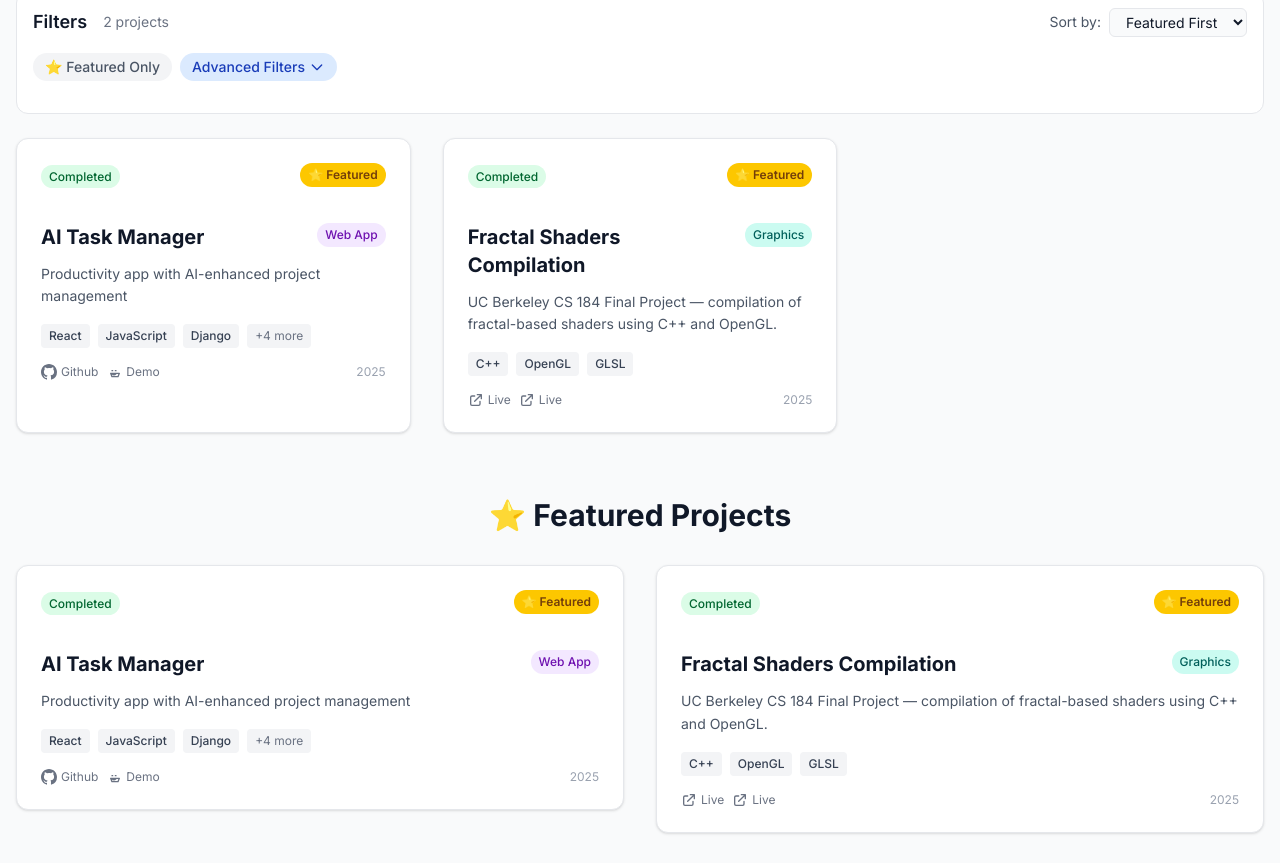
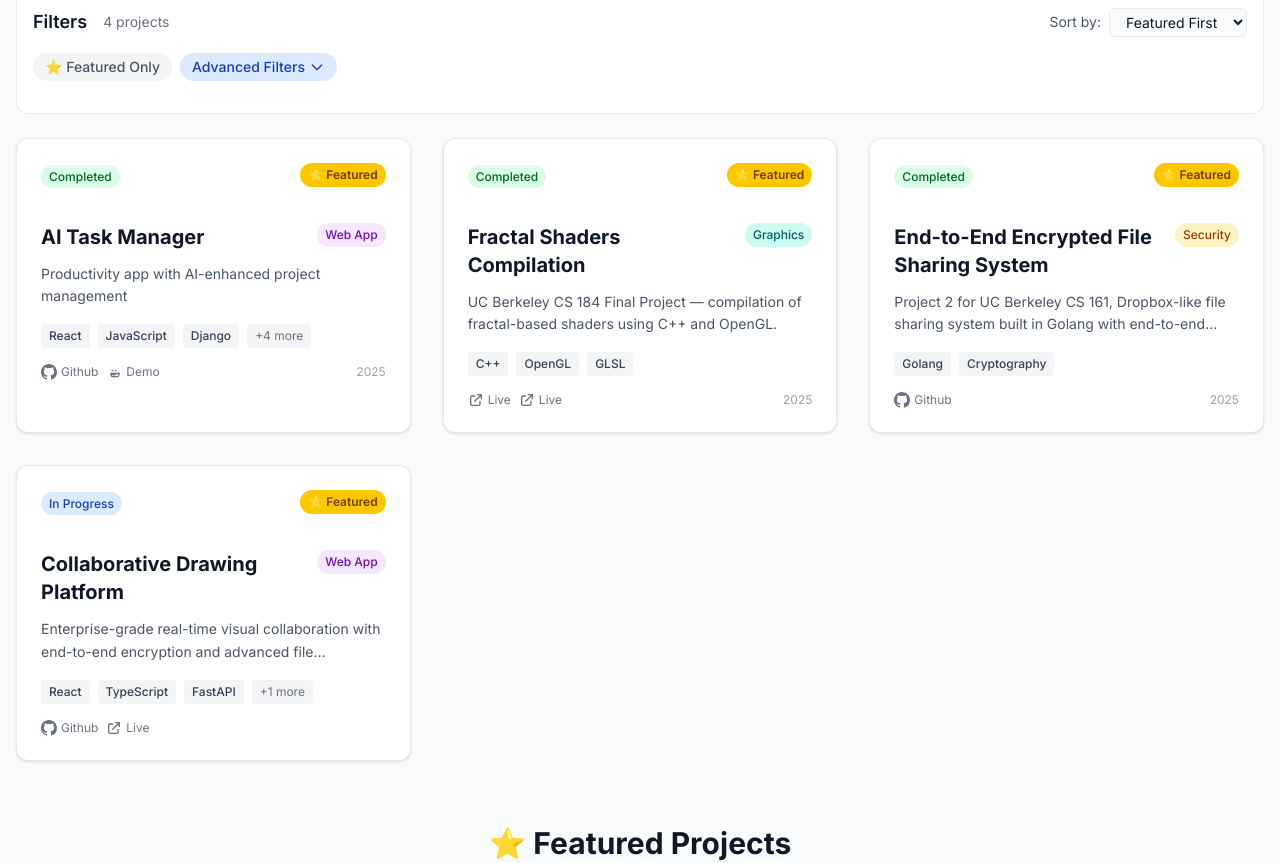
Before and after one commit to NicoV7/my-portfolio, a Next.js app: page /projects in a window 1280 px wide. Shown: the part 333-1196 px from the top of the page. Built offline with nearby package versions, Linux system fonts and the light colour scheme.

Commit message:
Updated Projects

```diff
--- a/src/app/components/ProjectCard.tsx
+++ b/src/app/components/ProjectCard.tsx
@@ -25,6 +25,7 @@ const categoryColors = {
   'tool': 'bg-orange-100 text-orange-800 dark:bg-orange-900 dark:text-orange-200 night:bg-orange-800 night:text-orange-100',
   'game': 'bg-red-100 text-red-800 dark:bg-red-900 dark:text-red-200 night:bg-red-800 night:text-red-100',
   'graphics': 'bg-teal-100 text-teal-800 dark:bg-teal-900 dark:text-teal-200 night:bg-teal-800 night:text-teal-100',
+  'security': 'bg-amber-100 text-amber-800 dark:bg-amber-900 dark:text-amber-200 night:bg-amber-800 night:text-amber-100',
   'other': 'bg-gray-100 text-gray-800 dark:bg-gray-900 dark:text-gray-200 night:bg-gray-700 night:text-gray-100'
 }
 
--- a/src/data/projects.ts
+++ b/src/data/projects.ts
@@ -137,7 +137,133 @@ export const projects: Project[] = [
     myRole: 'Developer / Product Manager',
     clientType: 'UC Berkeley',
     displayOrder: 2
-  }
+  },
+  {
+  id: '3',
+  slug: 'secure-file-sharing',
+  title: 'End-to-End Encrypted File Sharing System',
+  shortDescription: 'Project 2 for UC Berkeley CS 161, Dropbox-like file sharing system built in Golang with end-to-end encryption and secure access controls.',
+  fullDescription: `Developed a secure client-side file sharing system in Golang as part of a Computer Security course project.
+  The system applies cryptographic primitives to ensure confidentiality, integrity, and access control, such that the
+  server cannot view or tamper with user data. Users can authenticate, save files, load, overwrite, append, share,
+  and revoke file access securely. The design leverages a Keystore and Datastore backend, with cryptographic utilities
+  provided by a custom userlib library. This project emphasized secure design principles, iterative testing, and
+  building production-grade cryptographic workflows.`,
+  status: 'completed',
+  category: 'security',
+  featured: true,
+
+  startDate: '2025-02-01',
+  endDate: '2025-03-15',
+  lastUpdated: '2025-03-15',
+
+  technologies: {
+    frontend: [],
+    backend: ['Golang'],
+    database: ['Datastore (custom)', 'Keystore (custom)'],
+    deployment: [],
+    tools: ['userlib (crypto utilities)', 'Go testing framework']
+  },
+  primaryTech: ['Golang', 'Cryptography'],
+
+  images: [],
+
+  links: [
+    { type: 'github', url: 'https://github.com/cs161-students/fa23-proj2-nico-esha', label: 'GitHub Repository' }
+  ],
+
+  features: [
+    { title: 'User Authentication', description: 'Password-based login with cryptographically derived keys', implemented: true },
+    { title: 'File Storage & Retrieval', description: 'Securely save and load files from the server using symmetric encryption', implemented: true },
+    { title: 'File Overwrite & Append', description: 'Modify existing files or append securely without breaking confidentiality guarantees', implemented: true },
+    { title: 'Secure File Sharing', description: 'Grant access to other users with encrypted key exchange via Keystore', implemented: true },
+    { title: 'Access Revocation', description: 'Revoke access for shared users without exposing old file versions', implemented: true }
+  ],
+
+  challenges: [
+    'Designing a secure data model that satisfied confidentiality, integrity, and revocation requirements',
+    'Ensuring correctness of cryptographic key management between Keystore and Datastore',
+    'Debugging hidden test cases in the autograder and avoiding panics in Go'
+  ],
+
+  learnings: [
+    'Strengthened understanding of applied cryptography and key management',
+    'Learned to design before implementing — careful planning avoided security flaws',
+    'Gained practical experience writing secure Go code with crypto primitives',
+    'Improved testing/debugging strategies for security-sensitive applications'
+  ],
+
+  tags: ['Golang', 'Cryptography', 'Computer Security', 'E2E Encryption', 'File Sharing'],
+  teamSize: 2,
+  myRole: 'Developer in Test| Secure Design & Cryptography',
+  clientType: 'UC Berkeley',
+  displayOrder: 3
+},
+{
+  id: '4',
+  slug: 'collaborative-drawing-board',
+  title: 'Collaborative Drawing Platform',
+  shortDescription: 'Enterprise-grade real-time visual collaboration with end-to-end encryption and advanced file management.',
+  fullDescription: `A production-ready, scalable collaborative drawing application enabling secure, multi-user real-time drawing.
+  The platform uses end-to-end AES-256-GCM encryption, CRDT-based conflict resolution, and a zero-trust security model.
+  It supports template management, advanced file processing, and horizontal scalability for enterprise usage, with strict
+  TDD methodology ensuring high reliability.`,
+  status: 'in-progress',
+  category: 'web-app',
+  featured: true,
+
+  startDate: '2025-07-01',
+  endDate: undefined,
+  lastUpdated: '2025-08-25',
+
+  technologies: {
+    frontend: ['React', 'TypeScript', 'Konva.js'],
+    backend: ['FastAPI', 'Python', 'Strawberry GraphQL'],
+    database: ['PostgreSQL', 'Redis', 'MinIO'],
+    deployment: ['Docker', 'Docker Compose', 'AWS ECS', 'Kubernetes'],
+    tools: ['Jest', 'Pytest', 'Cypress', 'Playwright', 'k6', 'Prometheus', 'Grafana']
+  },
+  primaryTech: ['React', 'TypeScript', 'FastAPI', 'Python'],
+
+  images: [
+  ],
+
+  links: [
+    { type: 'github', url: 'https://github.com/NicoV7/collaborative-drawing-board', label: 'GitHub Repository' },
+    { type: 'live', url: 'https://collab-drawing.example.com', label: 'Live Demo' }
+  ],
+
+  features: [
+    { title: 'Real-Time Collaboration', description: 'Multi-user drawing with <16ms latency using CRDTs', implemented: true },
+    { title: 'End-to-End Encryption', description: 'AES-256-GCM with client-side key management', implemented: true },
+    { title: 'Template Library', description: 'Drag-and-drop uploads, auto-vectorization, and version control', implemented: true },
+    { title: 'Enterprise Security', description: 'Zero-trust model, audit logging, SSO support, GDPR/HIPAA compliance', implemented: true },
+    { title: 'High Performance & Scalability', description: 'Optimized rendering, caching, CDN integration, and horizontal scaling', implemented: true },
+    { title: 'TDD & Test Coverage', description: '95%+ coverage across unit, integration, E2E, performance, and security tests', implemented: true }
+  ],
+
+  challenges: [
+    'Ensuring ultra-low latency for large multi-user boards while maintaining encryption',
+    'Integrating CRDT-based conflict-free collaboration with real-time rendering',
+    'Designing secure key management and end-to-end encryption for enterprise users',
+    'Maintaining test-driven development workflow across a complex full-stack architecture'
+  ],
+
+  learnings: [
+    'Applied CRDT algorithms for conflict-free real-time collaboration',
+    'Implemented client-side encryption and zero-trust architecture for web applications',
+    'Optimized rendering pipelines for GPU performance and memory efficiency',
+    'Built enterprise-ready features including audit logging, SSO integration, and horizontal scaling',
+    'Designed a fully TDD-driven development workflow for a complex multi-layer system'
+  ],
+
+  tags: ['React', 'TypeScript', 'Python', 'FastAPI', 'GraphQL', 'CRDT', 'E2E Encryption', 'Enterprise Software'],
+  teamSize: 1,
+  myRole: 'Full-Stack Developer — Frontend & Security Implementation',
+  clientType: 'personal',
+  displayOrder: 4
+}
+
 ]
 
 export const getProjectBySlug = (slug: string): Project | undefined => {
--- a/src/types/project.ts
+++ b/src/types/project.ts
@@ -1,6 +1,6 @@
 export type ProjectStatus = 'completed' | 'in-progress' | 'planned' | 'archived'
 
-export type ProjectCategory = 'web-app' | 'mobile' | 'desktop' | 'library' | 'api' | 'tool' | 'game' | 'graphics' | 'other'
+export type ProjectCategory = 'web-app' | 'mobile' | 'desktop' | 'library' | 'api' | 'tool' | 'game' | 'graphics' | 'security' | 'other'
 
 export type TechnologyStack = {
   frontend?: string[]
```
